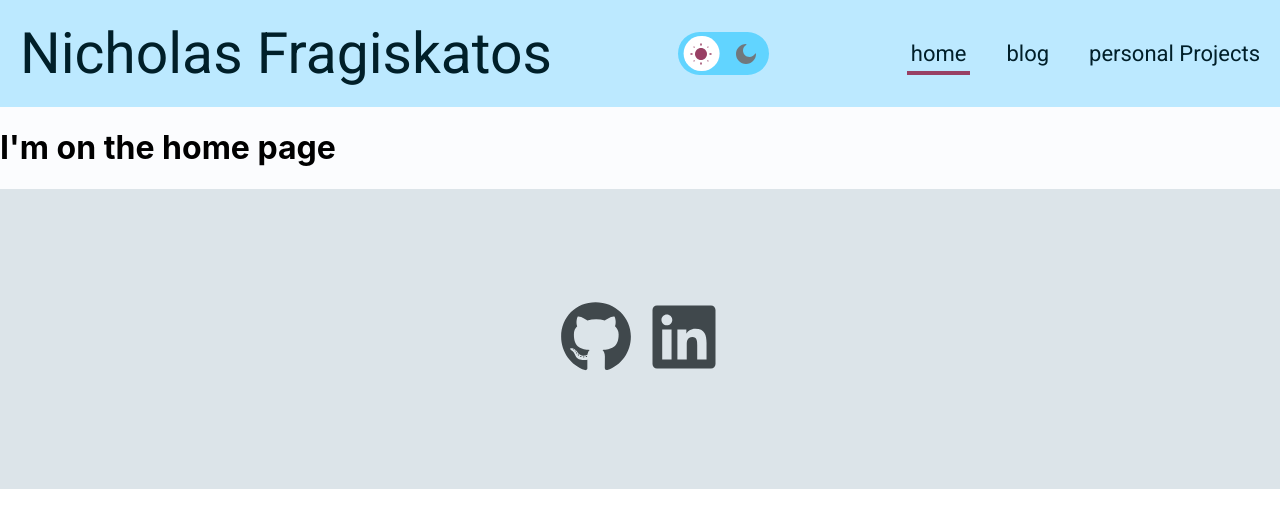
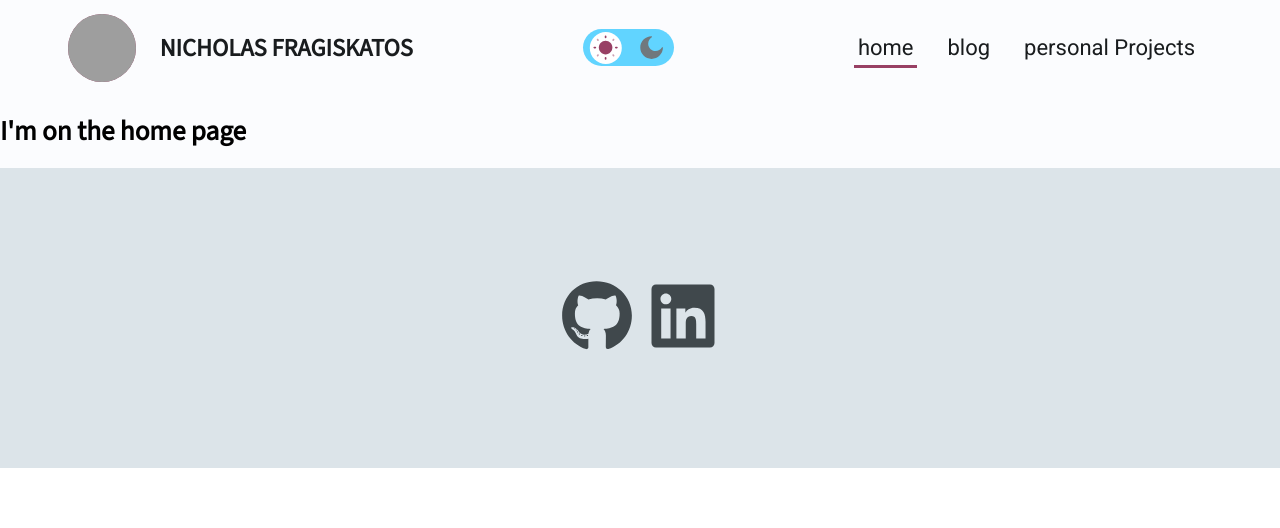
Before and after one commit to nfragiskatos/personal-website, a React (Create React App) app: page / in a window 1280 px wide. Shown: the top 528 px of the page. Built offline with nearby package versions, Linux system fonts and the light colour scheme; grey boxes are pictures that could not be loaded.

Commit message:
- changed default font size - added profile picture - changed default font family - changed some styling in navbar - added profile picture to nav bar - updated sizes in theme switcher to be more dynamic

```diff
--- a/public/index.html
+++ b/public/index.html
@@ -1,5 +1,5 @@
 <!DOCTYPE html>
-<html lang="en">
+<html lang="en" style="font-size: 85%">
   <head>
     <meta charset="utf-8" />
     <link rel="icon" href="%PUBLIC_URL%/favicon.ico" />
@@ -18,7 +18,7 @@
 
     <link
       rel="stylesheet"
-      href="https://fonts.googleapis.com/css2?family=Roboto"
+      href="https://fonts.googleapis.com/css2?family=Roboto&family=Source+Sans+3"
     />
 
     <!--
--- a/src/Navbar/Navbar.styles.ts
+++ b/src/Navbar/Navbar.styles.ts
@@ -3,30 +3,28 @@ import styled from "styled-components";
 
 interface NavProps {
   isSticky?: boolean;
+  navHeight: number;
 }
 
 export const Nav = styled.nav<NavProps>`
-  background-color: ${({ theme }) => theme.colors.primaryContainer};
-  color: ${({ theme }) => theme.colors.onPrimaryContainer};
+  background-color: ${({ theme }) => theme.colors.surface};
+  color: ${({ theme }) => theme.colors.onSurface};
   display: flex;
   justify-content: space-between;
   align-items: stretch;
   gap: 2rem;
-  padding: 0 0 0 1rem;
+  padding: 1rem 5rem;
   position: sticky;
   top: 0;
   width: 100%;
   transition: top 0.3s;
 
-  ${({ isSticky }) =>
+  ${({ isSticky, navHeight }) =>
     isSticky &&
     `
-        top: -107px;
+        top: -${navHeight}px;
     `}
 `;
-
-// position: sticky;
-// top: 0;
 
 export const PagesList = styled.ul`
   padding: 0;
@@ -51,6 +49,9 @@ export const NavTitle = styled(Link)`
   padding: 0.25rem;
   text-decoration: none;
   cursor: pointer;
+  text-transform: uppercase;
+  font-weight: bolder;
+  font-size: 1.8rem;
 `;
 
 interface NavLinkProps {
@@ -71,7 +72,7 @@ export const NavLink = styled(Link)<NavLinkProps>`
     content: "";
     position: absolute;
     left: 0;
-    bottom: 1rem;
+    bottom: 0;
     height: 0.25rem;
     background: ${({ theme }) => theme.colors.tertiary};
     width: 100%;
@@ -91,3 +92,31 @@ export const NavLink = styled(Link)<NavLinkProps>`
     transform: scaleX(1);
   }
 `;
+
+export const ProfilePictureWrapper = styled.div`
+  width: 5rem;
+  height: 5rem;
+  border-radius: 50px;
+  overflow: hidden;
+  margin-right: 1.5rem;
+  background: ${({ theme }) => theme.colors.tertiary};
+`;
+
+export const ProfilePicture = styled.img`
+  width: 100%;
+  height: 100%;
+  object-fit: cover;
+  object-position: center;
+  display: block;
+`;
+
+export const TitleProfilePictureWrapper = styled.div`
+  display: flex;
+  align-items: center;
+  cursor: pointer;
+  transition: color 0.4s;
+
+  &:hover {
+    color: ${({ theme }) => theme.colors.tertiary};
+  }
+`;
--- a/src/Navbar/Navbar.tsx
+++ b/src/Navbar/Navbar.tsx
@@ -2,14 +2,25 @@ import { useEffect, useRef, useState } from "react";
 import { useLocation } from "react-router-dom";
 import ThemeSwitcher from "../utils/components/ThemeSwitcher";
 import { routes } from "../utils/routes";
-import { Nav, NavLink, NavTitle, Page, PagesList } from "./Navbar.styles";
+import {
+  Nav,
+  NavLink,
+  NavTitle,
+  Page,
+  PagesList,
+  ProfilePicture,
+  ProfilePictureWrapper,
+  TitleProfilePictureWrapper,
+} from "./Navbar.styles";
 
 const Navbar = () => {
   const location = useLocation();
+  const [isSticky, setIsSticky] = useState(false);
+  const prevScrollPosition = useRef(window.scrollY);
+  const [height, setHeight] = useState(0.0);
+  const ref = useRef<HTMLElement>(null);
 
-  const [isSticky, setIsSticky] = useState(false);
-
-  const prevScrollPosition = useRef(window.scrollY);
+  console.log(`Height = ${height}`);
 
   const stickNavbar = () => {
     if (window !== undefined) {
@@ -22,6 +33,7 @@ const Navbar = () => {
 
   useEffect(() => {
     window.addEventListener("scroll", stickNavbar);
+    setHeight(ref.current?.clientHeight ?? 0);
 
     return () => {
       window.removeEventListener("scroll", stickNavbar);
@@ -29,10 +41,14 @@ const Navbar = () => {
   }, []);
 
   return (
-    <Nav isSticky={isSticky}>
+    <Nav isSticky={isSticky} navHeight={height} ref={ref}>
+      <TitleProfilePictureWrapper>
+        <ProfilePictureWrapper>
+          <ProfilePicture src="/profile-picture.jpg" />
+        </ProfilePictureWrapper>
         <NavTitle
           to={routes.home.path}
-        className="display-large"
+          // className="display-large"
           style={{
             marginTop: "1rem",
             marginBottom: "1rem",
@@ -40,6 +56,7 @@ const Navbar = () => {
         >
           Nicholas Fragiskatos
         </NavTitle>
+      </TitleProfilePictureWrapper>
       <ThemeSwitcher />
       <PagesList>
         <Page>
--- a/src/index.css
+++ b/src/index.css
@@ -8,9 +8,9 @@
 
 body {
   margin: 0;
-  font-family: -apple-system, BlinkMacSystemFont, "Segoe UI", "Roboto", "Oxygen",
-    "Ubuntu", "Cantarell", "Fira Sans", "Droid Sans", "Helvetica Neue",
-    sans-serif;
+  font-family: "Source Sans 3", "Source Sans Pro", "sans-serif", -apple-system,
+    BlinkMacSystemFont, "Segoe UI", "Roboto", "Oxygen", "Ubuntu", "Cantarell",
+    "Fira Sans", "Droid Sans", "Helvetica Neue", sans-serif;
   -webkit-font-smoothing: antialiased;
   -moz-osx-font-smoothing: grayscale;
 }
--- a/src/utils/components/ThemeSwitcher.styles.ts
+++ b/src/utils/components/ThemeSwitcher.styles.ts
@@ -14,19 +14,19 @@ export const StyledThemeSwitcher = styled.div`
   &:before {
     content: "";
     position: absolute;
-    width: 2.22rem;
-    height: 2.22rem;
+    width: 2.35rem;
+    height: 2.35rem;
     border-radius: 50px;
     background-color: ${({ theme }) => theme.colors.onTertiary};
     z-index: 0;
     left: 0;
-    transform: translateX(0.35rem);
+    transform: translateX(0.5rem);
     transition: var(--default-transition);
 
     ${({ theme }) =>
       theme.colors.theme === "dark" &&
       `
-        transform: translateX(3rem);
+        transform: translateX(3.8rem);
     `}
   }
 `;
--- a/src/utils/components/ThemeSwitcher.tsx
+++ b/src/utils/components/ThemeSwitcher.tsx
@@ -18,8 +18,8 @@ const ThemeSwitcher = () => {
     <Wrapper>
       <StyledThemeSwitcher onClick={switchTheme}>
         <SunIcon
-          width="24px"
-          height="24px"
+          width="2rem"
+          height="2rem"
           viewBox="0 0 24 24"
           fill="none"
           xmlns="http://www.w3.org/2000/svg"
@@ -48,8 +48,8 @@ const ThemeSwitcher = () => {
           </g>
         </SunIcon>
         <MoonIcon
-          width="24px"
-          height="24px"
+          width="2rem"
+          height="2rem"
           viewBox="0 0 24 24"
           fill="none"
           xmlns="http://www.w3.org/2000/svg"
```
Also changed, not shown: 1 other file (tests, documents, lock files or other folders). Lines whose indentation alone changed are shown as unchanged.
